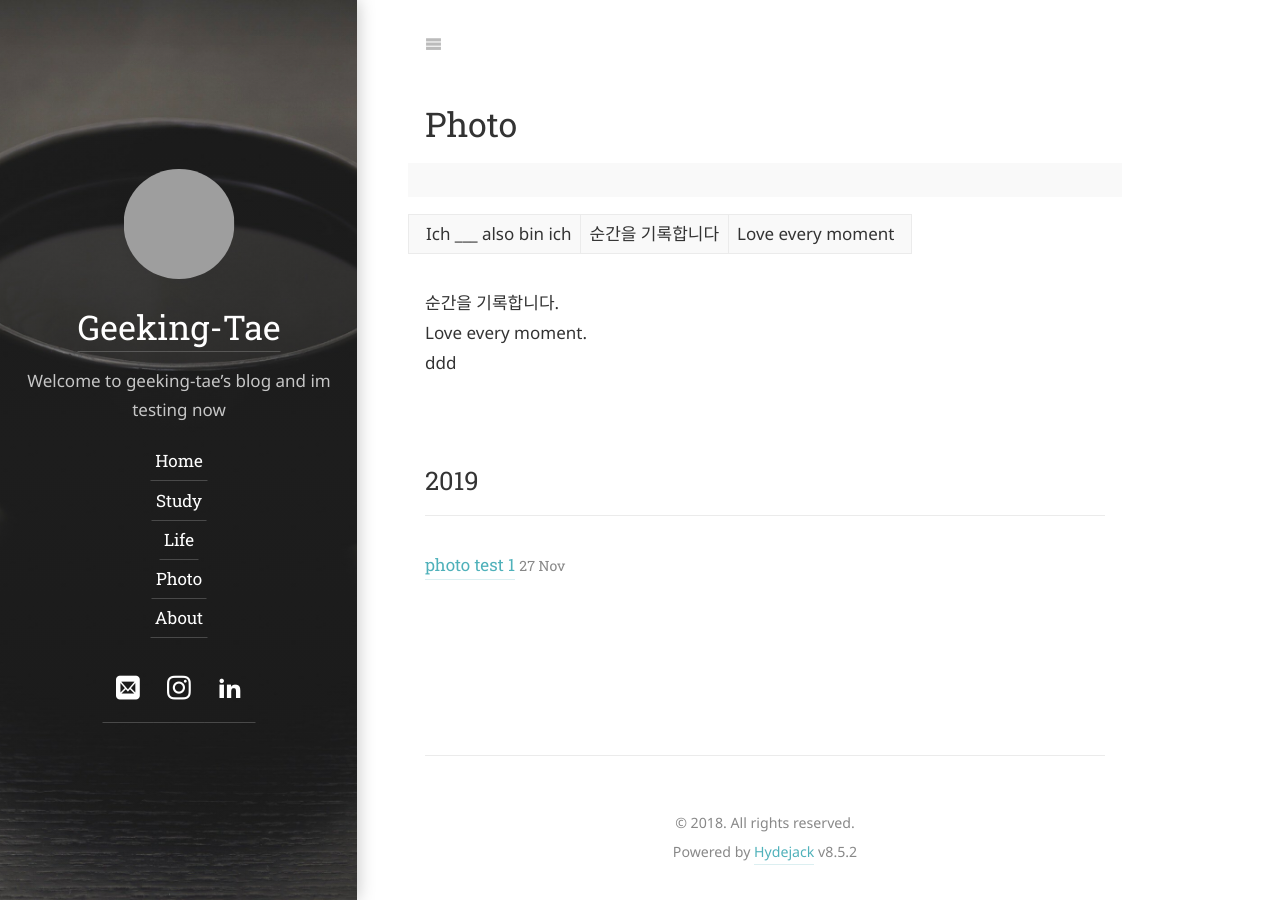
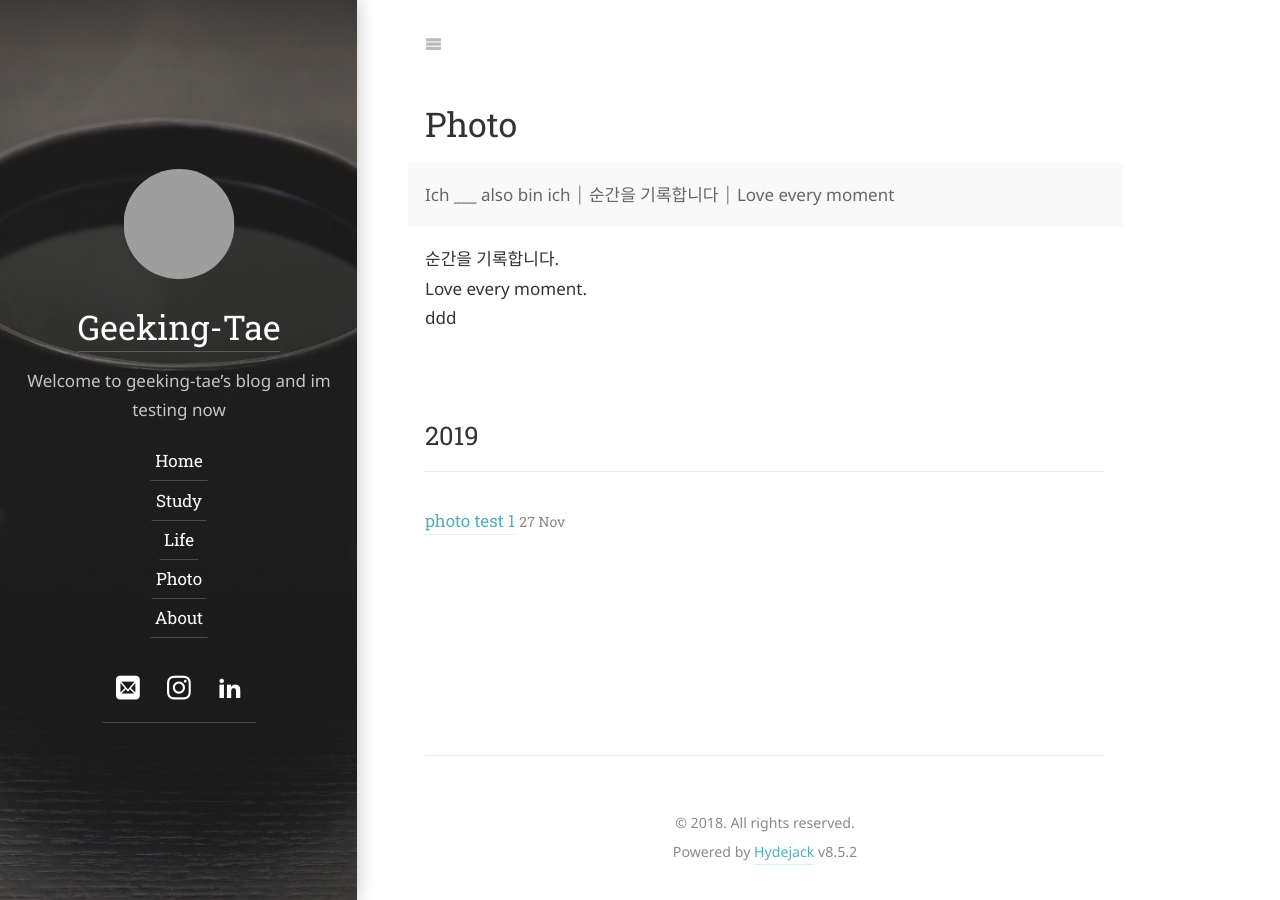
Before and after one commit to taekwondo-ko/geeking-tae.github.io, a Jekyll site: the page built from _featured_categories/photo.md, in a window 1280 px wide. Built offline with Jekyll 4.4.1, drawn with Linux system fonts in a browser that asks for light colours; some web fonts are replaced; grey boxes are pictures that could not be loaded.

Commit message:
theme adaptation

```diff
--- a/_featured_categories/photo.md
+++ b/_featured_categories/photo.md
@@ -5,9 +5,7 @@ slug: photo
 menu: true
 order: 1
 description: >
-  Ich ___ also bin ich
-  | 순간을 기록합니다
-  | Love every moment
+  Ich ___ also bin ich ⏐ 순간을 기록합니다 ⏐ Love every moment
 
 ---
 
```
